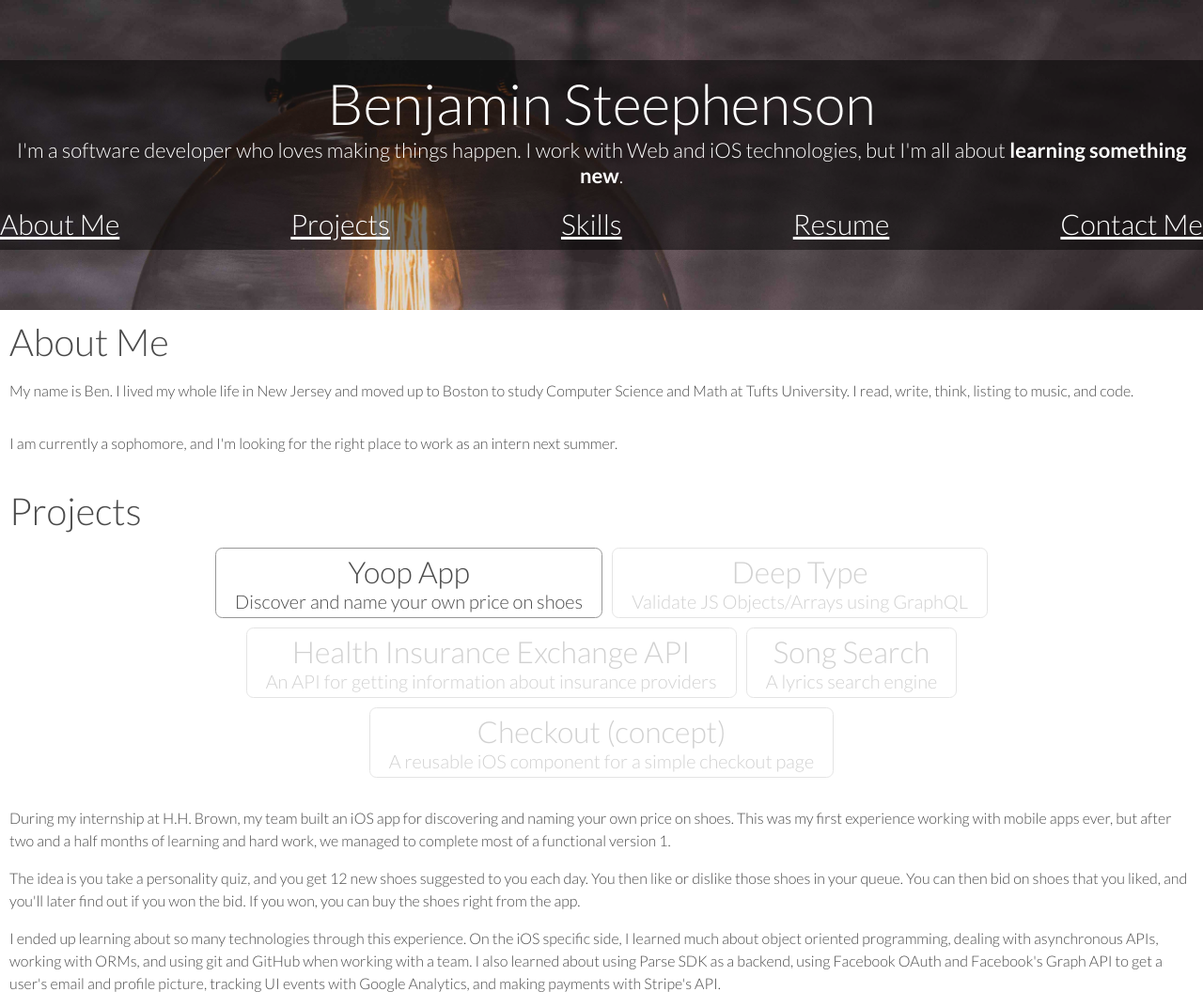
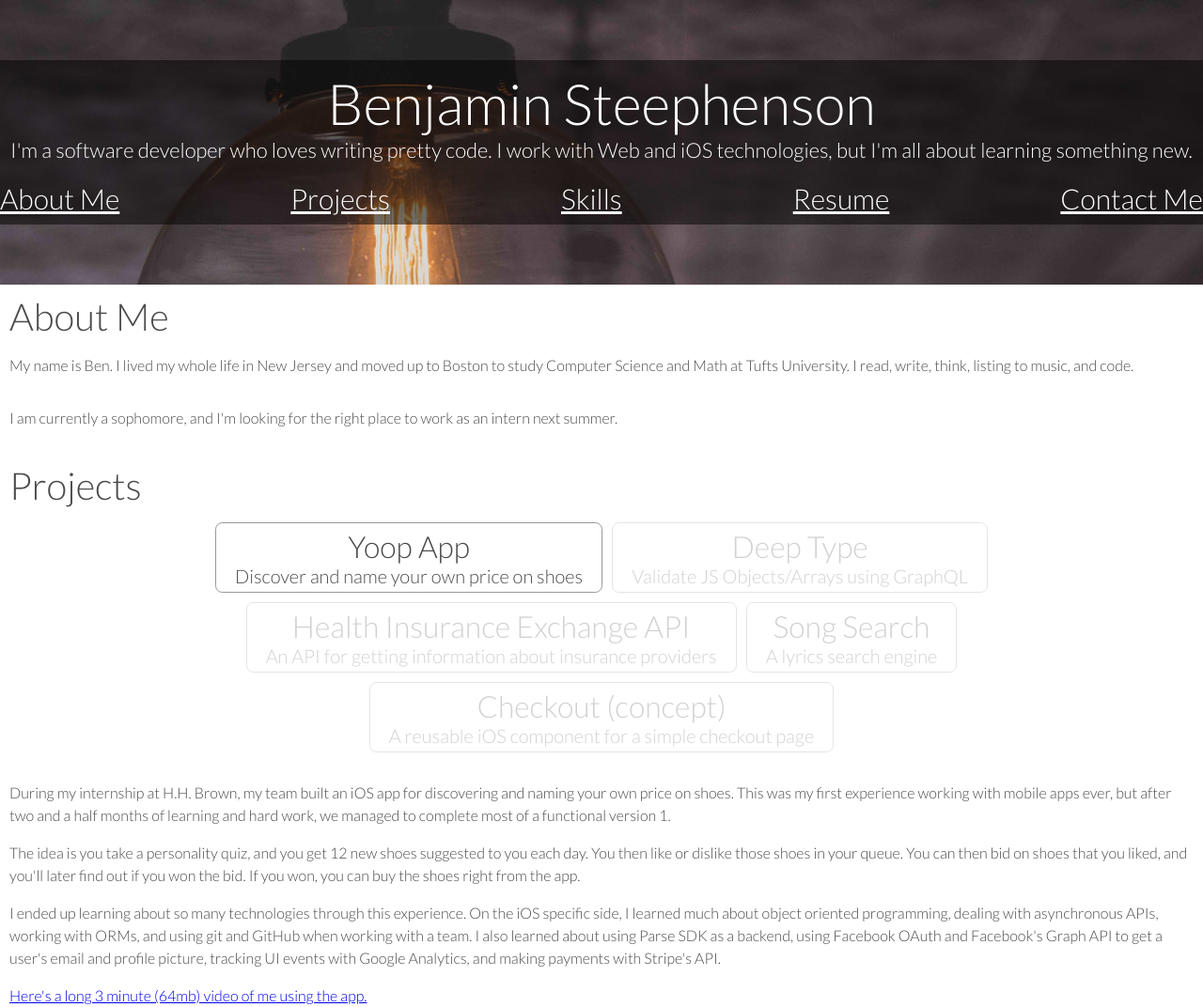
Before and after one commit to Benjamin-St/benjamin-st.github.io, a plain HTML site: page index.html in a window 1280 px wide. Shown: the top 1072 px of the page at 94% size. Drawn offline with Linux system fonts and the light colour scheme.

Commit message:
change top text

```diff
--- a/index.html
+++ b/index.html
@@ -1,4 +1,4 @@
-<html><head><link rel="stylesheet" type="text/css" href="style.css"/><link rel="stylesheet" href="https://maxcdn.bootstrapcdn.com/font-awesome/4.4.0/css/font-awesome.min.css"/><title>Benjamin Steephenson</title></head><body><div class="top-header"><div class="container"><div class="title">Benjamin Steephenson</div><div class="paragraph">I'm a software developer who loves making things happen. I work with Web and iOS technologies, but I'm all about <b>learning something new</b>.</div><div class="links"><u class="link"><a href="#AboutMe">About Me</a></u><u class="link"><a href="#Projects">Projects</a></u><u class="link"><a href="#Skills">Skills</a></u><u class="link"><a href="./Resume/index.html">Resume</a></u><u class="link"><a href="#Contact">Contact Me</a></u></div></div></div><div class="page about-page"><div class="title">About Me</div><div id="AboutMe" class="content"><div class="left"> <p>My name is Ben. I lived my whole life in New Jersey and moved up to Boston to study Computer Science and Math at Tufts University.
+<html><head><link rel="stylesheet" type="text/css" href="style.css"/><link rel="stylesheet" href="https://maxcdn.bootstrapcdn.com/font-awesome/4.4.0/css/font-awesome.min.css"/><title>Benjamin Steephenson</title></head><body><div class="top-header"><div class="container"><div class="title">Benjamin Steephenson</div><div class="paragraph">I'm a software developer who loves writing pretty code. I work with Web and iOS technologies, but I'm all about learning something new.</div><div class="links"><u class="link"><a href="#AboutMe">About Me</a></u><u class="link"><a href="#Projects">Projects</a></u><u class="link"><a href="#Skills">Skills</a></u><u class="link"><a href="./Resume/index.html">Resume</a></u><u class="link"><a href="#Contact">Contact Me</a></u></div></div></div><div class="page about-page"><div class="title">About Me</div><div id="AboutMe" class="content"><div class="left"> <p>My name is Ben. I lived my whole life in New Jersey and moved up to Boston to study Computer Science and Math at Tufts University.
 I read, write, think, listing to music, and code.
 </p><p>I am currently a sophomore, and I'm looking for the right place to work as an intern next summer.</p></div><div class="right"><img src="./pics/propic.jpg" height="200px" width="auto"/></div></div></div><div id="Projects" class="page"><div class="title">Projects</div><div id="ProjectsPage" class="content"></div></div><div id="Skills" class="page"><div class="title">Skills</div><div id="SkillsPage" class="content"></div></div><div id="Contact" class="page"><div class="title">Contact Info</div><div class="content"><ul><li>Email: BenjaminSteephenson[at]gmail.com</li><li>LinkedIn: <a href="https://www.linkedin.com/in/benjaminst">https://www.linkedin.com/in/benjaminst</a></li><li>GitHub: <a href="https://github.com/bsteephenson">https://github.com/bsteephenson</a></li></ul></div></div><script>(function(i,s,o,g,r,a,m){i['GoogleAnalyticsObject']=r;i[r]=i[r]||function(){
 (i[r].q=i[r].q||[]).push(arguments)},i[r].l=1*new Date();a=s.createElement(o),
```
